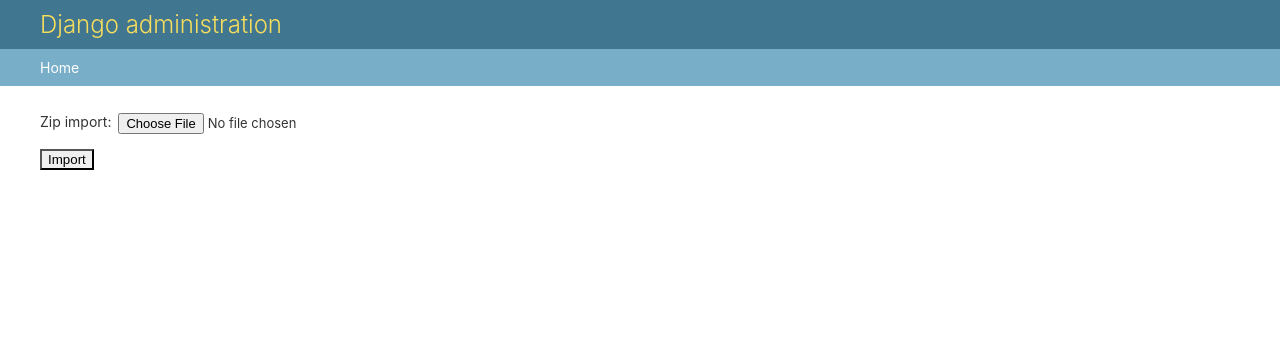
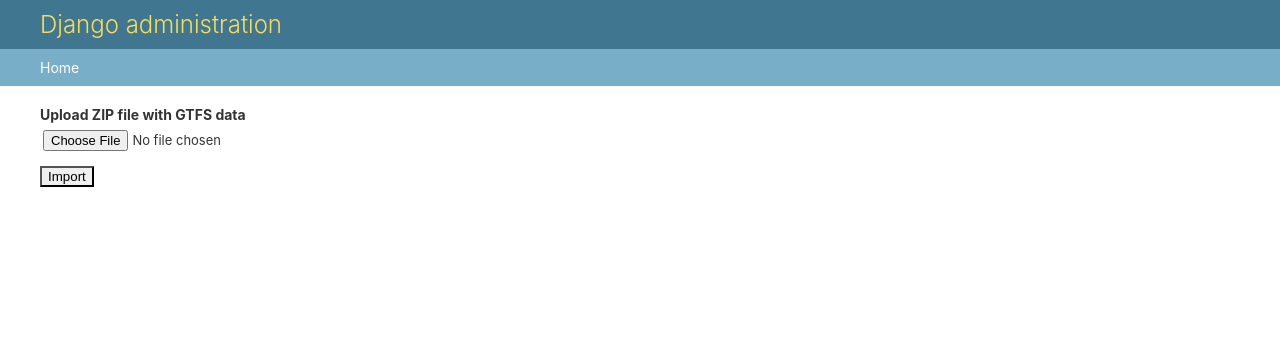
Before and after one commit to konradwojda/knu-cdp2-szallitas, a Django app: page /transportation/upload_zip/ in a window 1280 px wide. Shown: the top 346 px of the page. Run offline with Django 4.2, Linux system fonts and the light colour scheme; the visitor is signed in with stand-in values (Sample User, id 1).

Commit message:
Stylistic improvements

```diff
--- a/szallitas/transportation/templates/admin/zip_upload.html
+++ b/szallitas/transportation/templates/admin/zip_upload.html
@@ -2,10 +2,10 @@
 
 {% block content %}
     <div>
+        <b>Upload ZIP file with GTFS data</b>
         <form action="." method="POST" enctype="multipart/form-data">
             {{ form.as_p }}
             {% csrf_token %}
-
             <button type="submit">Import</button>
         </form>
     </div>
--- a/szallitas/transportation/views.py
+++ b/szallitas/transportation/views.py
@@ -71,7 +71,7 @@ def download(request: HttpRequest):
 
 
 class CsvImportForm(forms.Form):
-    zip_import = forms.FileField()
+    zip_import = forms.FileField(label="")
 
 
 @login_required
```
